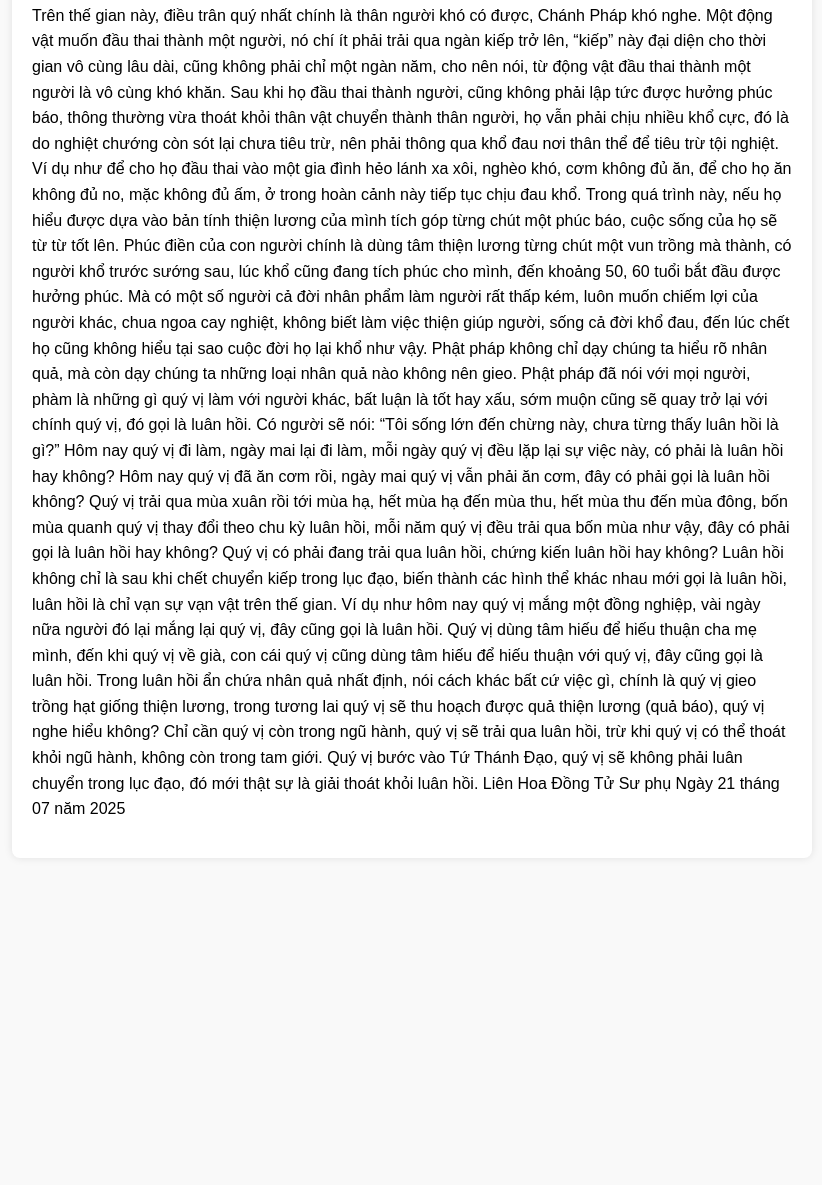
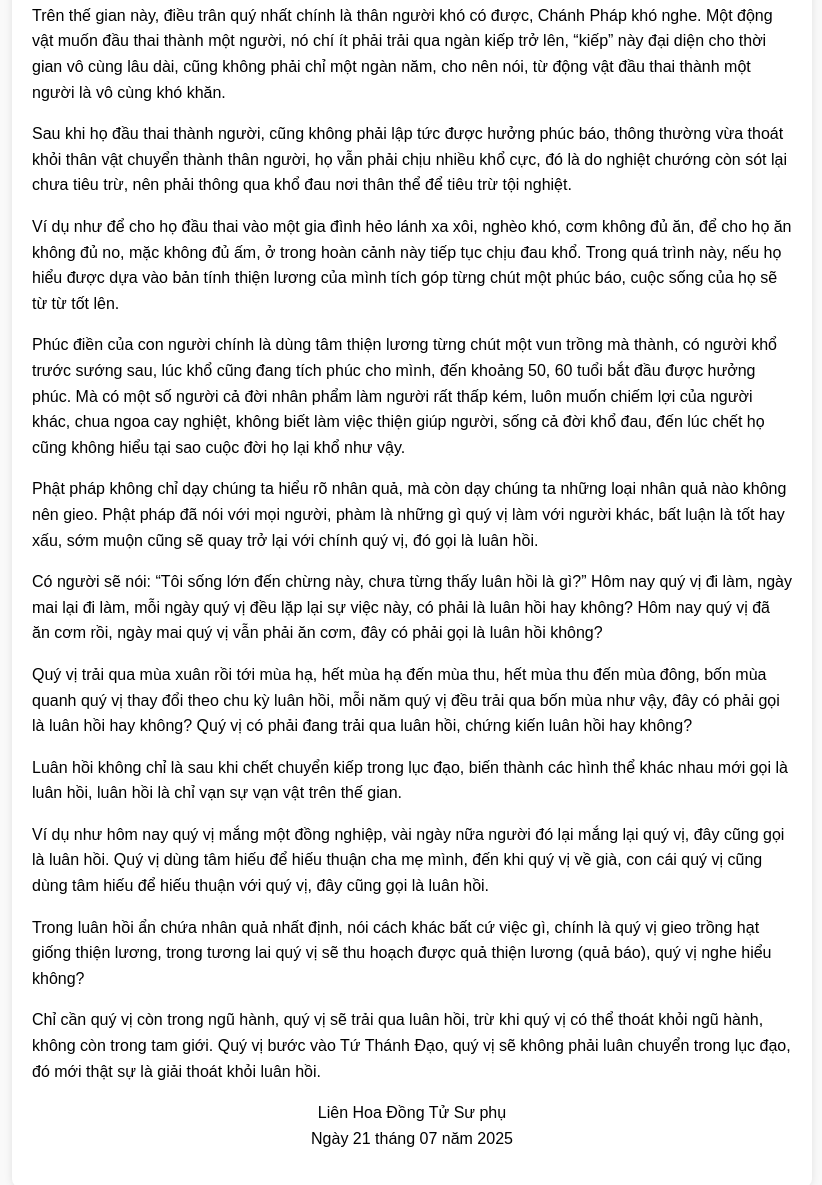
Before and after one commit to Fayinkaishi/fayinkaishi.github.io, a plain HTML site: page index.html in a window 1280 px wide. Shown: the part 341-1526 px from the top of the page, without its empty margins (228-1050 px from the left). Before the commit the page ends 1259 px from the top, so only its background shows below. Drawn offline with Linux system fonts and the light colour scheme.

Commit message:
Update index.html

```diff
--- a/index.html
+++ b/index.html
@@ -41,30 +41,31 @@
 </h2>
     <p>
 
-Trên thế gian này, điều trân quý nhất chính là thân người khó có được, Chánh Pháp khó nghe. Một động vật muốn đầu thai thành một người, nó chí ít phải trải qua ngàn kiếp trở lên, “kiếp” này đại diện cho thời gian vô cùng lâu dài, cũng không phải chỉ một ngàn năm, cho nên nói, từ động vật đầu thai thành một người là vô cùng khó khăn.
+ <p>Trên thế gian này, điều trân quý nhất chính là thân người khó có được, Chánh Pháp khó nghe. Một động vật muốn đầu thai thành một người, nó chí ít phải trải qua ngàn kiếp trở lên, “kiếp” này đại diện cho thời gian vô cùng lâu dài, cũng không phải chỉ một ngàn năm, cho nên nói, từ động vật đầu thai thành một người là vô cùng khó khăn.</p>
 
+  <p>Sau khi họ đầu thai thành người, cũng không phải lập tức được hưởng phúc báo, thông thường vừa thoát khỏi thân vật chuyển thành thân người, họ vẫn phải chịu nhiều khổ cực, đó là do nghiệt chướng còn sót lại chưa tiêu trừ, nên phải thông qua khổ đau nơi thân thể để tiêu trừ tội nghiệt.</p>
 
-Sau khi họ đầu thai thành người, cũng không phải lập tức được hưởng phúc báo, thông thường vừa thoát khỏi thân vật chuyển thành thân người, họ vẫn phải chịu nhiều khổ cực, đó là do nghiệt chướng còn sót lại chưa tiêu trừ, nên phải thông qua khổ đau nơi thân thể để tiêu trừ tội nghiệt.
+  <p>Ví dụ như để cho họ đầu thai vào một gia đình hẻo lánh xa xôi, nghèo khó, cơm không đủ ăn, để cho họ ăn không đủ no, mặc không đủ ấm, ở trong hoàn cảnh này tiếp tục chịu đau khổ. Trong quá trình này, nếu họ hiểu được dựa vào bản tính thiện lương của mình tích góp từng chút một phúc báo, cuộc sống của họ sẽ từ từ tốt lên.</p>
 
+  <p>Phúc điền của con người chính là dùng tâm thiện lương từng chút một vun trồng mà thành, có người khổ trước sướng sau, lúc khổ cũng đang tích phúc cho mình, đến khoảng 50, 60 tuổi bắt đầu được hưởng phúc. Mà có một số người cả đời nhân phẩm làm người rất thấp kém, luôn muốn chiếm lợi của người khác, chua ngoa cay nghiệt, không biết làm việc thiện giúp người, sống cả đời khổ đau, đến lúc chết họ cũng không hiểu tại sao cuộc đời họ lại khổ như vậy.</p>
 
-Ví dụ như để cho họ đầu thai vào một gia đình hẻo lánh xa xôi, nghèo khó, cơm không đủ ăn, để cho họ ăn không đủ no, mặc không đủ ấm, ở trong hoàn cảnh này tiếp tục chịu đau khổ. Trong quá trình này, nếu họ hiểu được dựa vào bản tính thiện lương của mình tích góp từng chút một phúc báo, cuộc sống của họ sẽ từ từ tốt lên.
+  <p>Phật pháp không chỉ dạy chúng ta hiểu rõ nhân quả, mà còn dạy chúng ta những loại nhân quả nào không nên gieo. Phật pháp đã nói với mọi người, phàm là những gì quý vị làm với người khác, bất luận là tốt hay xấu, sớm muộn cũng sẽ quay trở lại với chính quý vị, đó gọi là luân hồi.</p>
 
+  <p>Có người sẽ nói: “Tôi sống lớn đến chừng này, chưa từng thấy luân hồi là gì?” Hôm nay quý vị đi làm, ngày mai lại đi làm, mỗi ngày quý vị đều lặp lại sự việc này, có phải là luân hồi hay không? Hôm nay quý vị đã ăn cơm rồi, ngày mai quý vị vẫn phải ăn cơm, đây có phải gọi là luân hồi không?</p>
 
-Phúc điền của con người chính là dùng tâm thiện lương từng chút một vun trồng mà thành, có người khổ trước sướng sau, lúc khổ cũng đang tích phúc cho mình, đến khoảng 50, 60 tuổi bắt đầu được hưởng phúc. Mà có một số người cả đời nhân phẩm làm người rất thấp kém, luôn muốn chiếm lợi của người khác, chua ngoa cay nghiệt, không biết làm việc thiện giúp người, sống cả đời khổ đau, đến lúc chết họ cũng không hiểu tại sao cuộc đời họ lại khổ như vậy.
+  <p>Quý vị trải qua mùa xuân rồi tới mùa hạ, hết mùa hạ đến mùa thu, hết mùa thu đến mùa đông, bốn mùa quanh quý vị thay đổi theo chu kỳ luân hồi, mỗi năm quý vị đều trải qua bốn mùa như vậy, đây có phải gọi là luân hồi hay không? Quý vị có phải đang trải qua luân hồi, chứng kiến luân hồi hay không?</p>
 
+  <p>Luân hồi không chỉ là sau khi chết chuyển kiếp trong lục đạo, biến thành các hình thể khác nhau mới gọi là luân hồi, luân hồi là chỉ vạn sự vạn vật trên thế gian.</p>
 
-Phật pháp không chỉ dạy chúng ta hiểu rõ nhân quả, mà còn dạy chúng ta những loại nhân quả nào không nên gieo. Phật pháp đã nói với mọi người, phàm là những gì quý vị làm với người khác, bất luận là tốt hay xấu, sớm muộn cũng sẽ quay trở lại với chính quý vị, đó gọi là luân hồi. Có người sẽ nói: “Tôi sống lớn đến chừng này, chưa từng thấy luân hồi là gì?” Hôm nay quý vị đi làm, ngày mai lại đi làm, mỗi ngày quý vị đều lặp lại sự việc này, có phải là luân hồi hay không? Hôm nay quý vị đã ăn cơm rồi, ngày mai quý vị vẫn phải ăn cơm, đây có phải gọi là luân hồi không? Quý vị trải qua mùa xuân rồi tới mùa hạ, hết mùa hạ đến mùa thu, hết mùa thu đến mùa đông, bốn mùa quanh quý vị thay đổi theo chu kỳ luân hồi, mỗi năm quý vị đều trải qua bốn mùa như vậy, đây có phải gọi là luân hồi hay không? Quý vị có phải đang trải qua luân hồi, chứng kiến luân hồi hay không? Luân hồi không chỉ là sau khi chết chuyển kiếp trong lục đạo, biến thành các hình thể khác nhau mới gọi là luân hồi, luân hồi là chỉ vạn sự vạn vật trên thế gian.
+  <p>Ví dụ như hôm nay quý vị mắng một đồng nghiệp, vài ngày nữa người đó lại mắng lại quý vị, đây cũng gọi là luân hồi. Quý vị dùng tâm hiếu để hiếu thuận cha mẹ mình, đến khi quý vị về già, con cái quý vị cũng dùng tâm hiếu để hiếu thuận với quý vị, đây cũng gọi là luân hồi.</p>
 
+  <p>Trong luân hồi ẩn chứa nhân quả nhất định, nói cách khác bất cứ việc gì, chính là quý vị gieo trồng hạt giống thiện lương, trong tương lai quý vị sẽ thu hoạch được quả thiện lương (quả báo), quý vị nghe hiểu không?</p>
 
-Ví dụ như hôm nay quý vị mắng một đồng nghiệp, vài ngày nữa người đó lại mắng lại quý vị, đây cũng gọi là luân hồi. Quý vị dùng tâm hiếu để hiếu thuận cha mẹ mình, đến khi quý vị về già, con cái quý vị cũng dùng tâm hiếu để hiếu thuận với quý vị, đây cũng gọi là luân hồi.
+  <p>Chỉ cần quý vị còn trong ngũ hành, quý vị sẽ trải qua luân hồi, trừ khi quý vị có thể thoát khỏi ngũ hành, không còn trong tam giới. Quý vị bước vào Tứ Thánh Đạo, quý vị sẽ không phải luân chuyển trong lục đạo, đó mới thật sự là giải thoát khỏi luân hồi.</p>
 
-
-Trong luân hồi ẩn chứa nhân quả nhất định, nói cách khác bất cứ việc gì, chính là quý vị gieo trồng hạt giống thiện lương, trong tương lai quý vị sẽ thu hoạch được quả thiện lương (quả báo), quý vị nghe hiểu không? Chỉ cần quý vị còn trong ngũ hành, quý vị sẽ trải qua luân hồi, trừ khi quý vị có thể thoát khỏi ngũ hành, không còn trong tam giới. Quý vị bước vào Tứ Thánh Đạo, quý vị sẽ không phải luân chuyển trong lục đạo, đó mới thật sự là giải thoát khỏi luân hồi.
-
-
-Liên Hoa Đồng Tử Sư phụ
-Ngày 21 tháng 07 năm 2025
-
+  <p style="text-align: center;">
+    Liên Hoa Đồng Tử Sư phụ<br>
+    Ngày 21 tháng 07 năm 2025
 
 
     </p>
```
